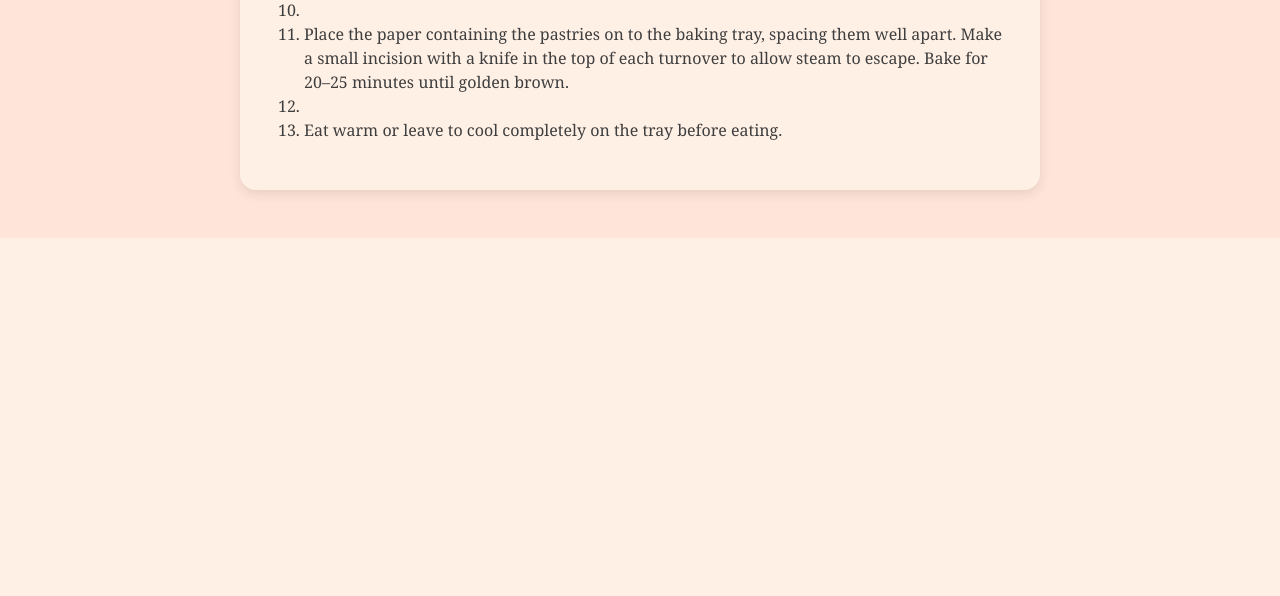
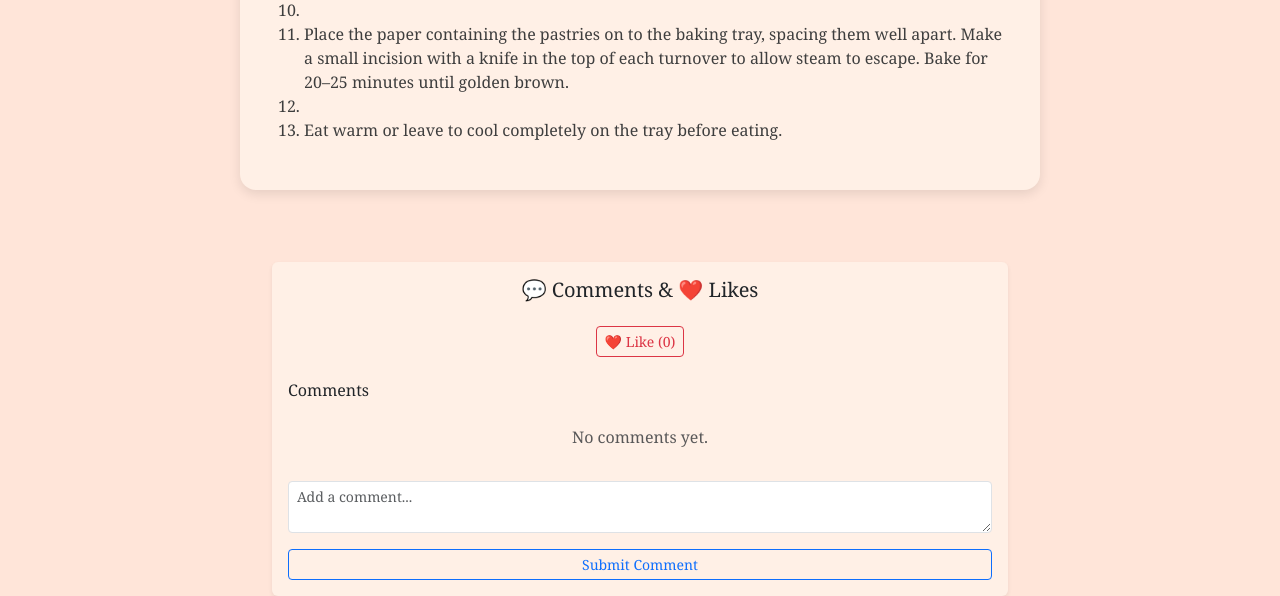
Before and after one commit to khizermalik1/dish-diary, a Django app: a page that uses recipes/templates/recipes/recipe_detail.html in a window 1280 px wide. Shown: the part 1056-1652 px from the top of the page. Before the commit the page ends 1294 px from the top, so only its background shows below. Run offline with Django 5.2, Linux system fonts and the light colour scheme; data comes from the database, SQL or seed files in the repository; both versions use the stored data as it was after the commit.

Commit message:
feat: add like and comment functionality to recipes, update templates for popular and latest recipes display

```diff
--- a/recipes/models.py
+++ b/recipes/models.py
@@ -1,7 +1,8 @@
 from django.db import models
 from django.contrib.auth import get_user_model
 from django.utils.text import slugify
-
+from django.db import models
+from django.contrib.auth.models import User
 User = get_user_model()
 
 
@@ -41,3 +42,10 @@
 
     def __str__(self):
         return f"Comment by {self.author} on {self.recipe}"
+
+
+class Like(models.Model):
+    recipe = models.ForeignKey(
+        'Recipe', on_delete=models.CASCADE, related_name='likes')
+    user = models.ForeignKey(User, on_delete=models.CASCADE)
+    created_at = models.DateTimeField(auto_now_add=True)
--- a/recipes/templates/recipes/recipe_detail.html
+++ b/recipes/templates/recipes/recipe_detail.html
@@ -139,6 +139,52 @@
 
       </div>
     </div>
+<!-- 💬 Comments & ❤️ Likes Card -->
+<div class="container mt-4">
+  <div class="row justify-content-center">
+    <div class="col-md-8">
+      <div class="card shadow-sm border-0" style="background-color: #fff0e6;">
+        <div class="card-body">
+          <h5 class="card-title text-center mb-4">💬 Comments & ❤️ Likes</h5>
+
+          <!-- Like Button -->
+          <form method="post" action="{% url 'recipes:like_recipe' slug=recipe.slug %}" class="text-center mb-4">
+            {% csrf_token %}
+            <button type="submit" class="btn btn-outline-danger btn-sm">
+              ❤️ Like ({{ recipe.likes.count }})
+            </button>
+          </form>
+
+          <!-- Comments List -->
+          <h6 class="mb-3">Comments</h6>
+          <div style="max-height: 200px; overflow-y: auto;">
+            <ul class="list-group list-group-flush">
+              {% for comment in recipe.comments.all %}
+                <li class="list-group-item" style="background-color: #fff0e6;">
+                  <strong>{{ comment.author }}</strong>: {{ comment.body }}
+                </li>
+              {% empty %}
+                <li class="list-group-item text-muted text-center" style="background-color: #fff0e6;">
+                  No comments yet.
+                </li>
+              {% endfor %}
+            </ul>
+          </div>
+
+          <!-- Add Comment Form -->
+          <form method="post" action="{% url 'recipes:comment_recipe' slug=recipe.slug %}" class="mt-4">
+            {% csrf_token %}
+            <div class="mb-3">
+              <textarea name="body" class="form-control form-control-sm" rows="2" placeholder="Add a comment..." required></textarea>
+            </div>
+            <button type="submit" class="btn btn-outline-primary btn-sm w-100">Submit Comment</button>
+          </form>
+        </div>
+      </div>
+    </div>
+  </div>
+</div>
+
 
     <script src="https://cdn.jsdelivr.net/npm/bootstrap@5.3.2/dist/js/bootstrap.bundle.min.js"></script>
   </body>
--- a/recipes/urls.py
+++ b/recipes/urls.py
@@ -11,4 +11,7 @@
          views.delete_recipe, name="delete_recipe"),
     path("recipes/<slug:slug>/",
          views.RecipeDetailView.as_view(), name="recipe_detail"),
+    path('<slug:slug>/comment/', views.comment_recipe, name='comment_recipe'),
+    path('<slug:slug>/like/', views.like_recipe, name='like_recipe'),
+    path('latest-recipes/', views.latest_recipes, name='latest_recipes'),
 ]
--- a/recipes/views.py
+++ b/recipes/views.py
@@ -5,6 +5,10 @@
 from django.http import HttpResponseForbidden
 from .models import Recipe
 from .forms import RecipeForm
+from django.db.models import Count
+from .models import Recipe, Comment, Like
+
+
 
 
 class RecipeListView(generic.ListView):
@@ -13,7 +17,12 @@
     context_object_name = 'recipes'
     queryset = Recipe.objects.order_by('-created_at')
 
-
+    def get_context_data(self, **kwargs):
+        context = super().get_context_data(**kwargs)
+        context['popular_recipes'] = Recipe.objects.annotate(
+            like_count=Count('likes')
+        ).order_by('-like_count')[:4]
+        return context
 class RecipeDetailView(generic.DetailView):
     model = Recipe
     template_name = 'recipes/recipe_detail.html'
@@ -65,3 +74,28 @@
         recipe.delete()
         return redirect('recipes:home')
     return HttpResponseForbidden("You can't delete this recipe.")
+
+
+@login_required
+def comment_recipe(request, slug):
+    recipe = get_object_or_404(Recipe, slug=slug)
+    if request.method == 'POST':
+        Comment.objects.create(
+            recipe=recipe,
+            author=request.user,
+            body=request.POST.get('body')
+        )
+    return redirect('recipes:recipe_detail', slug=slug)
+
+
+@login_required
+def like_recipe(request, slug):
+    recipe = get_object_or_404(Recipe, slug=slug)
+    Like.objects.get_or_create(recipe=recipe, user=request.user)
+    return redirect('recipes:recipe_detail', slug=slug)
+
+
+def latest_recipes(request):
+    page = int(request.GET.get('page', 1))
+    recipes = Recipe.objects.order_by('-created_at')[(page-1)*10:page*10]
+    return render(request, 'recipes/latest_recipes_chunk.html', {'recipes': recipes})
```
Also changed, not shown: recipes/templates/recipes/home.html (+29 -19 lines), recipes/templates/recipes/latest_recipes_chunk.html (added, +9 -0 lines), db.sqlite3, recipes/migrations/0003_like.py (added).
